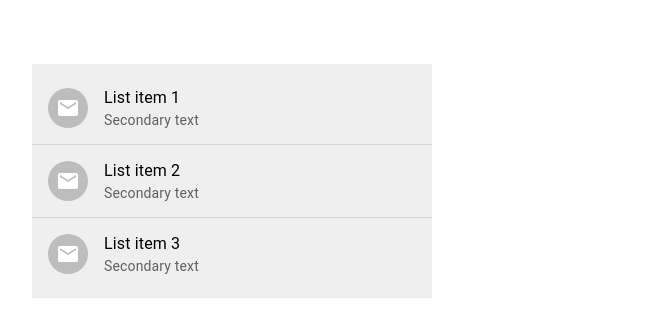
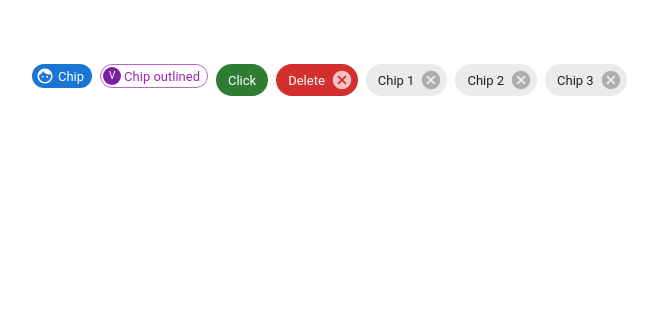
Before and after one commit to jamesarrojo/react-mui-demo, a React (Create React App) app: page / in a window 1280 px wide. Shown: the top 336 px of the page, without its empty margins (32-690 px from the left). Built offline with nearby package versions, Linux system fonts and the light colour scheme; the HTML template or start-up script is replaced by a standard one.

Commit message:
done with Chip

```diff
--- a/src/App.tsx
+++ b/src/App.tsx
@@ -1,5 +1,6 @@
 import './App.css';
-import { MuiList } from './components/MuiList';
+import { MuiChip } from './components/MuiChip';
+// import { MuiList } from './components/MuiList';
 // import { MuiBadge } from './components/MuiBadge';
 // import { MuiAvatar } from './components/MuiAvatar';
 // import { MuiBottomNavigation } from './components/MuiBottomNavigation';
@@ -46,7 +47,8 @@
             {/* <MuiBottomNavigation /> */}
             {/* <MuiAvatar /> */}
             {/* <MuiBadge /> */}
-            <MuiList />
+            {/* <MuiList /> */}
+            <MuiChip />
         </div>
     );
 }
--- /dev/null
+++ b/src/components/MuiChip.tsx
@@ -0,0 +1,45 @@
+import { Stack, Chip, Avatar } from '@mui/material';
+import FaceIcon from '@mui/icons-material/Face';
+import { useState } from 'react';
+
+export const MuiChip = () => {
+    const [chips, setChips] = useState(['Chip 1', 'Chip 2', 'Chip 3']);
+    const handleDelete = (chipToDelete: string) => {
+        setChips((chips) => chips.filter((chip) => chip !== chipToDelete));
+    };
+    return (
+        <Stack direction="row" spacing={1}>
+            <Chip
+                label="Chip"
+                color="primary"
+                size="small"
+                icon={<FaceIcon />}
+            />
+            <Chip
+                label="Chip outlined"
+                color="secondary"
+                size="small"
+                variant="outlined"
+                avatar={<Avatar>V</Avatar>}
+            />
+            <Chip
+                label="Click"
+                color="success"
+                onClick={() => alert('Clicked')}
+            />
+            <Chip
+                label="Delete"
+                color="error"
+                onClick={() => alert('Clicked')}
+                onDelete={() => alert('Delete handler called')}
+            />
+            {chips.map((chip) => (
+                <Chip
+                    key={chip}
+                    label={chip}
+                    onDelete={() => handleDelete(chip)}
+                />
+            ))}
+        </Stack>
+    );
+};
```
